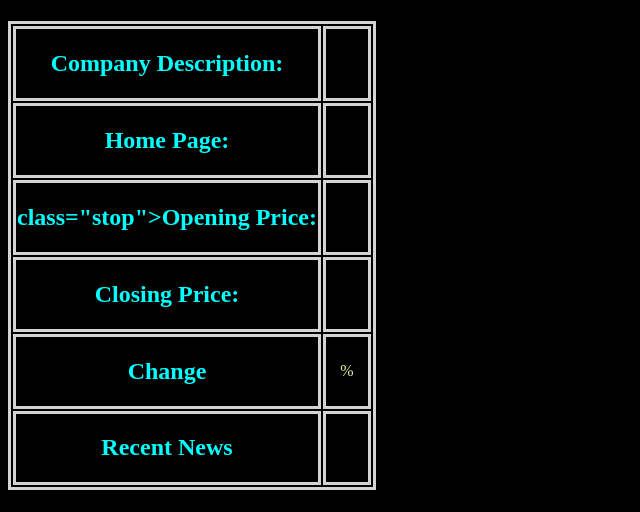
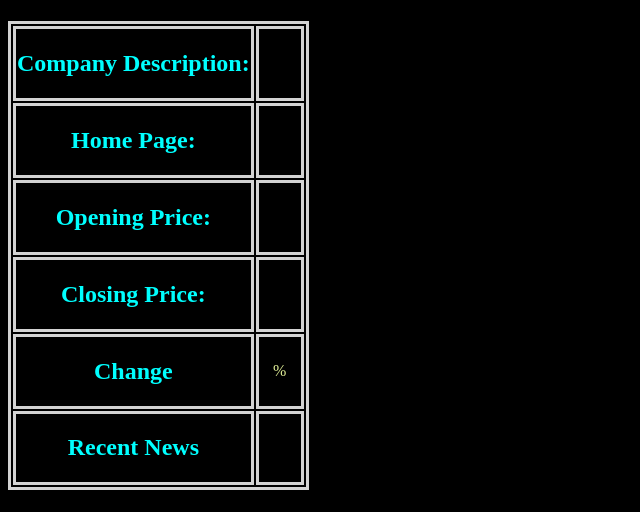
Before and after one commit to lulillian/Final-project, a Flask app: template templates/results.html in a window 1280 px wide. Shown: the top 512 px of the page, without its empty margins (0-640 px from the left). Run offline with Flask 3, Linux system fonts and the light colour scheme; the template is opened without the code that fills it, so the values that code supplies are empty.

Commit message:
Update results.html

```diff
--- a/templates/results.html
+++ b/templates/results.html
@@ -81,7 +81,7 @@
     <tr>
       <td>
         <h2>
-          class="stop">Opening Price:
+         Opening Price:
 
         </h2>
 
```
